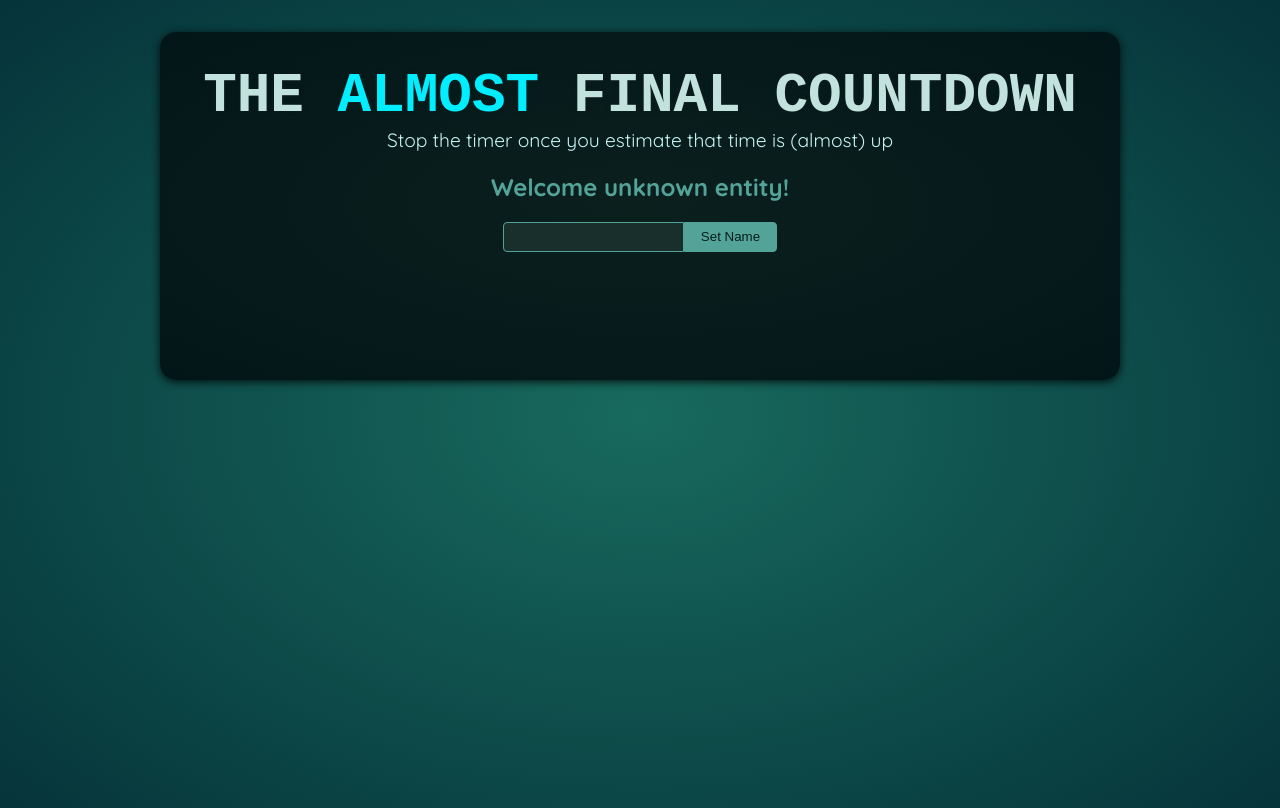
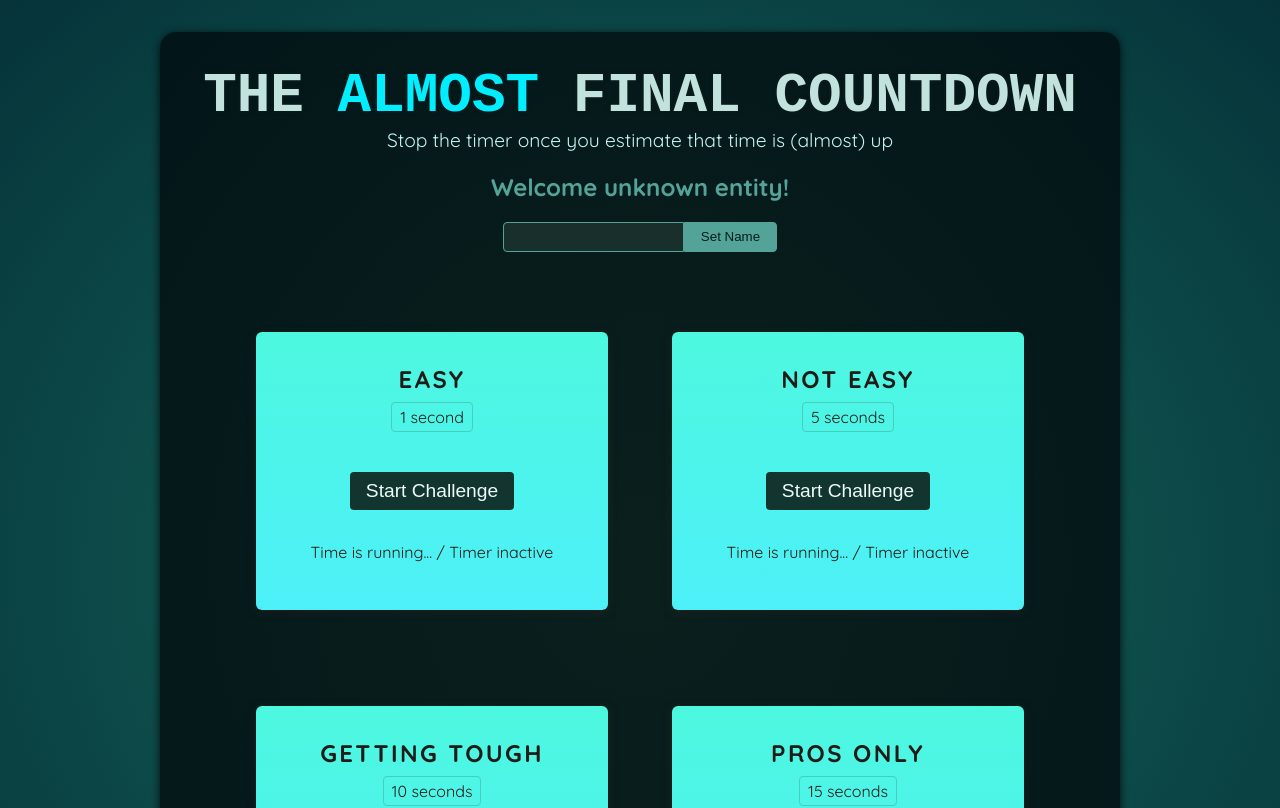
Before and after one commit to liaopeichen/react-almost-final-countdown, a React (Vite) app: page / in a window 1280 px wide. Shown: the top 808 px of the page. Built offline with nearby package versions, Linux system fonts and the light colour scheme; a web font is replaced by a local one.

Commit message:
create initial TimerChallenge component

```diff
--- a/src/App.jsx
+++ b/src/App.jsx
@@ -1,10 +1,16 @@
-import Player from './components/Player.jsx';
+import Player from "./components/Player.jsx";
+import TimerChallenge from "./components/TimerChallenge.jsx";
 
 function App() {
   return (
     <>
       <Player />
-      <div id="challenges"></div>
+      <div id="challenges">
+        <TimerChallenge title="Easy" targetTime={1} />
+        <TimerChallenge title="Not easy" targetTime={5} />
+        <TimerChallenge title="Getting tough" targetTime={10} />
+        <TimerChallenge title="Pros only" targetTime={15} />
+      </div>
     </>
   );
 }
--- /dev/null
+++ b/src/components/TimerChallenge.jsx
@@ -0,0 +1,14 @@
+export default function TimerChallenge({ title, targetTime }) {
+  return (
+    <section className="challenge">
+      <h2>{title}</h2>
+      <p className="challenge-time">
+        {targetTime} second{targetTime > 1 ? "s" : ""}
+      </p>
+      <p>
+        <button>Start Challenge</button>
+      </p>
+      <p className="">Time is running... / Timer inactive</p>
+    </section>
+  );
+}
```
